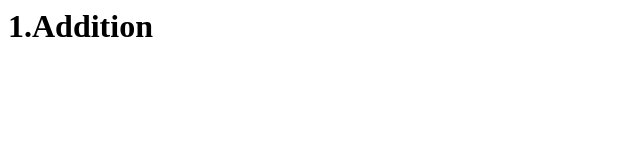
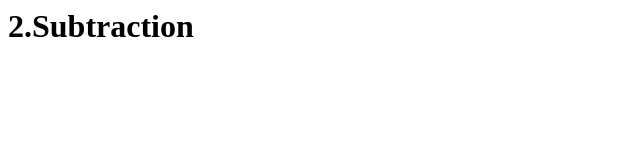
Before and after one commit to pavankumarm007/CommitAndMerge, a plain HTML site: page Index.html in a window 1280 px wide. Shown: the whole page, without its empty margins (0-640 px from the left). Drawn offline with Linux system fonts and the light colour scheme.

Commit message:
subtraction branch created

```diff
--- a/Index.html
+++ b/Index.html
@@ -1 +1 @@
-<h1>1.Addition</h1>
+<h1>2.Subtraction</h1>
```
Also changed, not shown: Subtraction.html (renamed from Addition.html).
